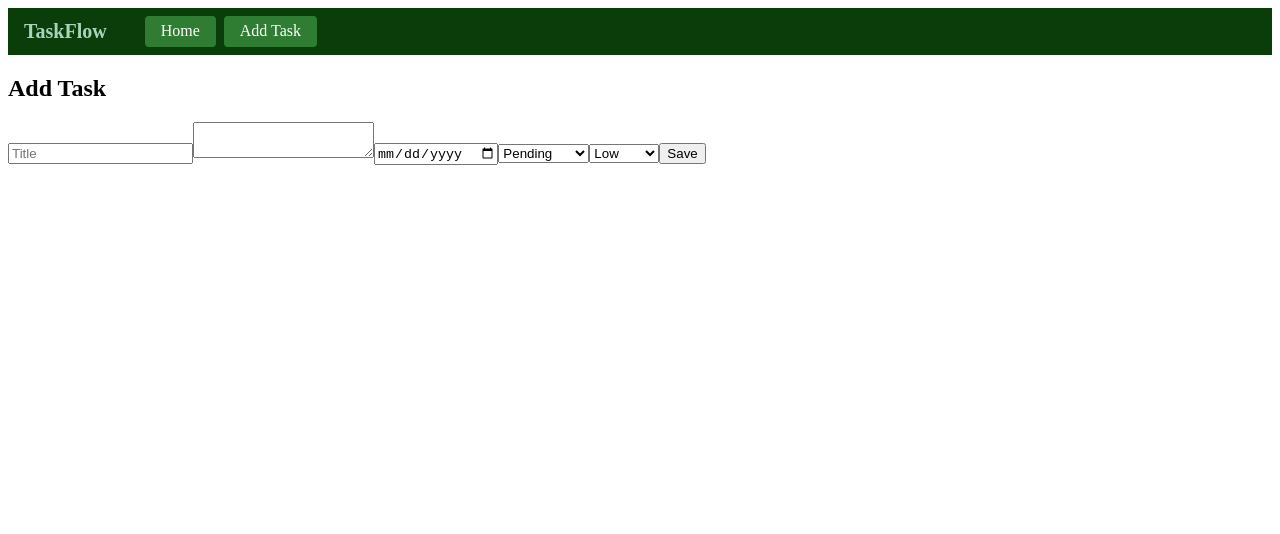
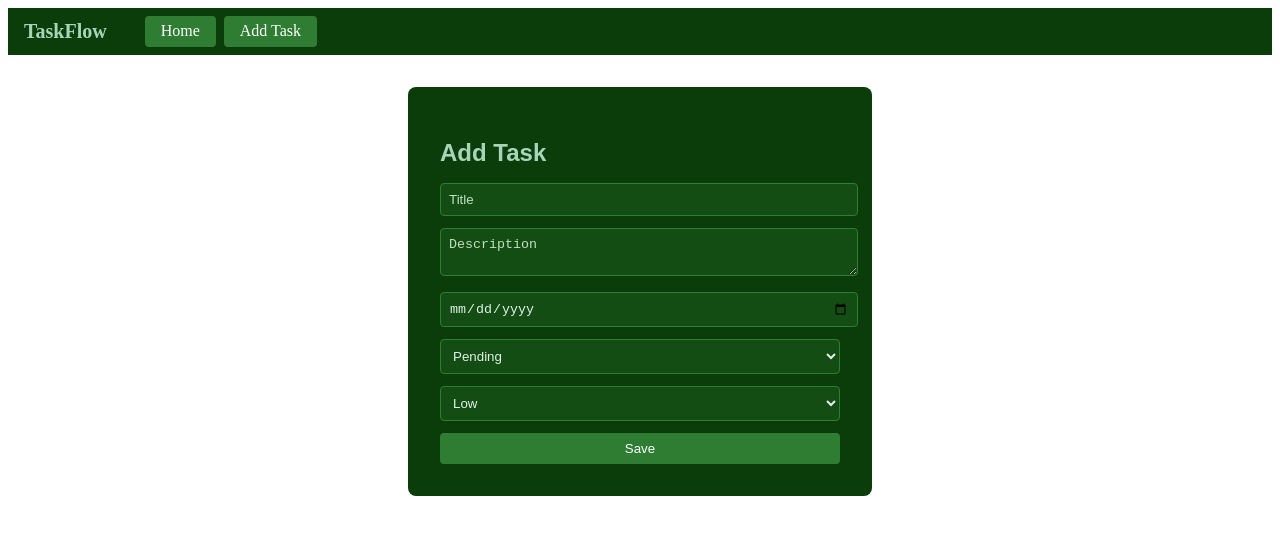
Before and after one commit to UBSITAlcedoEllyn/appdev1-midterm-20242248, an Angular app in the folder TaskFlow/: page /add in a window 1280 px wide. Shown: the top 534 px of the page. Built offline with nearby package versions, Linux system fonts and the light colour scheme.

Commit message:
Added style to task-add

```diff
--- a/TaskFlow/src/app/comps/task-add/task-add.component.css
+++ b/TaskFlow/src/app/comps/task-add/task-add.component.css
@@ -0,0 +1,51 @@
+.form-container {
+  background-color: #0b3d0b;
+  padding: 2rem;
+  border-radius: 8px;
+  max-width: 400px;
+  margin: 2rem auto;
+  color: #a8d5ba;
+  font-family: Arial, sans-serif;
+}
+
+.form-container h2 {
+  margin-bottom: 1rem;
+  font-weight: bold;
+}
+
+.form-control {
+  width: 100%;
+  padding: 0.5rem;
+  margin-bottom: 0.75rem;
+  border: 1px solid #2e7d32;
+  border-radius: 4px;
+  background-color: #144d14;
+  color: #e0f2e9;
+}
+
+.form-control::placeholder {
+  color: #c1e1c1;
+}
+
+.form-control:focus {
+  outline: none;
+  border-color: #a8d5ba;
+  box-shadow: 0 0 5px #a8d5ba;
+  background-color: #155115;
+}
+
+.btn-save {
+  background-color: #2e7d32;
+  border: none;
+  color: #fff;
+  font-weight: 500;
+  padding: 0.5rem 1rem;
+  border-radius: 4px;
+  cursor: pointer;
+  transition: background-color 0.3s ease;
+  width: 100%;
+}
+
+.btn-save:hover {
+  background-color: #1b5e20;
+}
--- a/TaskFlow/src/app/comps/task-add/task-add.component.html
+++ b/TaskFlow/src/app/comps/task-add/task-add.component.html
@@ -1,17 +1,19 @@
+<div class="form-container">
   <h2>Add Task</h2>
   <form (ngSubmit)="submit()">
-<input [(ngModel)]="task.title" name="title" class="form-control mb-2" placeholder="Title" required>
-<textarea [(ngModel)]="task.description" name="desc" class="form-control mb-2"></textarea>
-<input type="date" [(ngModel)]="task.dueDate" name="date" class="form-control mb-2">
-  <select [(ngModel)]="task.status" name="status" class="form-control mb-2">
+    <input [(ngModel)]="task.title" name="title" class="form-control" placeholder="Title" required>
+    <textarea [(ngModel)]="task.description" name="desc" class="form-control" placeholder="Description"></textarea>
+    <input type="date" [(ngModel)]="task.dueDate" name="date" class="form-control">
+    <select [(ngModel)]="task.status" name="status" class="form-control">
       <option>Pending</option>
       <option>In Progress</option>
       <option>Completed</option>
     </select>
-  <select [(ngModel)]="task.priority" name="priority" class="form-control mb-2">
+    <select [(ngModel)]="task.priority" name="priority" class="form-control">
       <option>Low</option>
       <option>Medium</option>
       <option>High</option>
     </select>
-  <button class="btn btn-success">Save</button>
+    <button class="btn btn-save">Save</button>
   </form>
+</div>
--- a/TaskFlow/src/app/comps/task-add/task-add.component.ts
+++ b/TaskFlow/src/app/comps/task-add/task-add.component.ts
@@ -7,7 +7,8 @@ import { Router } from '@angular/router';
   selector: 'app-task-add',
   standalone: true,
   imports: [FormsModule],
-  templateUrl: './task-add.component.html'
+  templateUrl: './task-add.component.html',
+  styleUrl: './task-add.component.css'
 })
 
 export class TaskAddComponent {
```
Lines whose indentation alone changed are shown as unchanged.
